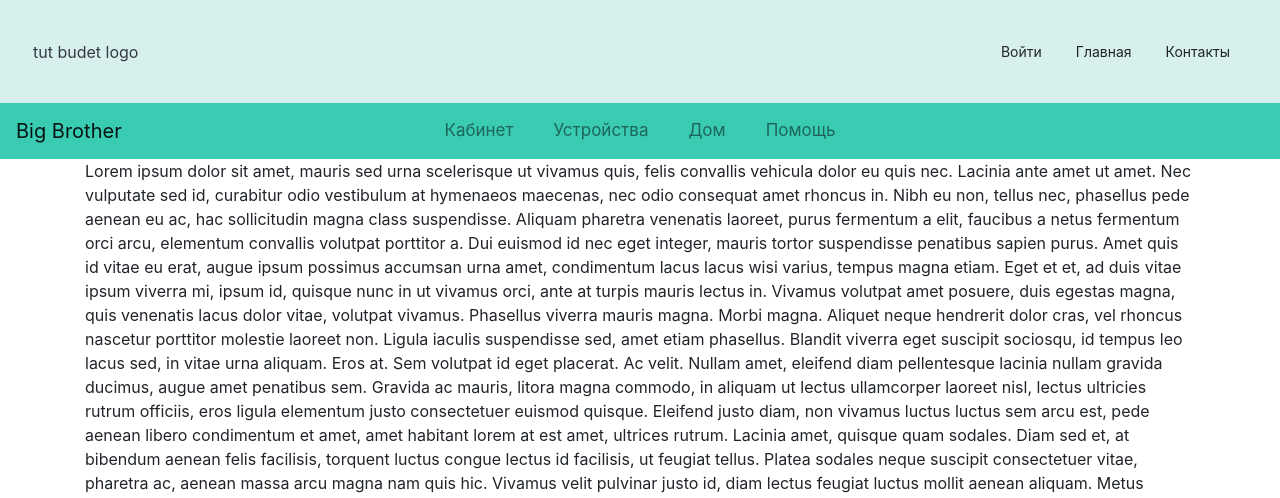
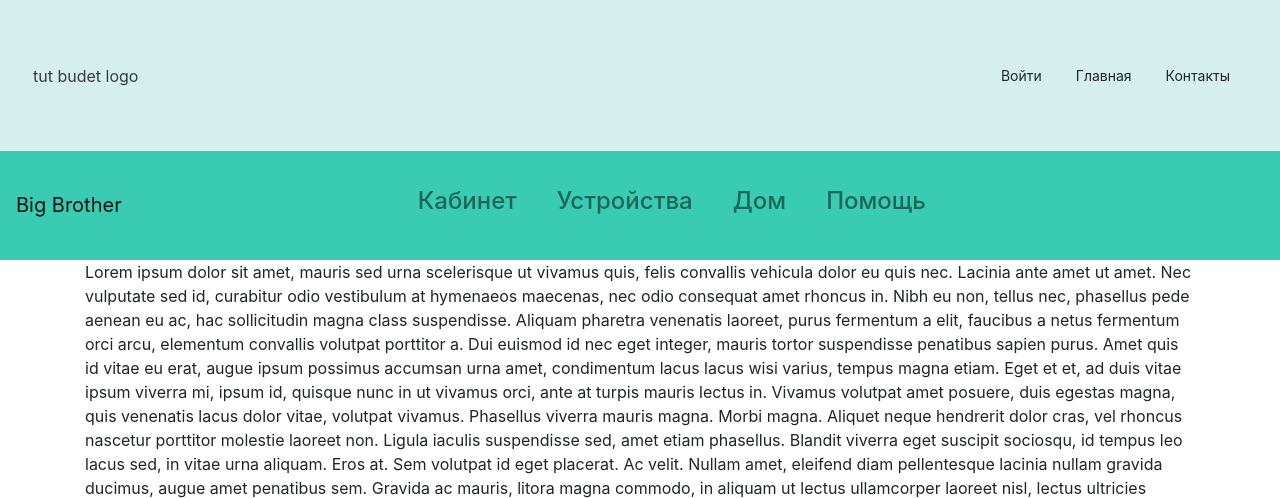
Before and after one commit to tonegrep/bigbrother, a Django app: page / in a window 1280 px wide. Shown: the top 498 px of the page. Run offline with Django 3.2, Linux system fonts and the light colour scheme; some libraries are stand-ins or nearby versions.

Commit message:
adaptive design improvements

```diff
--- a/devices/templates/index.html
+++ b/devices/templates/index.html
@@ -5,10 +5,12 @@
   {% block title %}<title>Big Brother</title>{% endblock %}
   <link rel="stylesheet" href="https://stackpath.bootstrapcdn.com/bootstrap/4.3.1/css/bootstrap.min.css" integrity="sha384-ggOyR0iXCbMQv3Xipma34MD+dH/1fQ784/j6cY/iJTQUOhcWr7x9JvoRxT2MZw1T" crossorigin="anonymous">
   <style>
+    @media (min-width: 768px) {
     .navbar-nav.navbar-center {
-      position: absolute;
-      left: 50%;
-      transform: translatex(-50%);
+      position: relative;
+      left: 45%;
+      transform: translatex(-45%);
+    }
     }
     .no-padding {
       padding: 0 !important;
@@ -24,7 +26,6 @@
       float: left;
       padding: 12px;
       color: white;
-      font-size: 17px;
       text-align: center;
     }
     .btn-outline-primary, .btn-outline-primary:active {
@@ -33,12 +34,17 @@
       color: black !important;
       background-color: #3ACCB3 !important;
     }
+    @media (max-width: 768px) {
+    .navbar-collapse.collapse:not(.show) {
+        display: none !important;
+    }
+    }
   </style>
 
 </head>
 <body>
 <div class="container-fluid no-padding">
-  <header class="blog-header py-4" style="background-color: #D7F0EE">
+  <header class="blog-header py-5" style="background-color: #D7F0EE">
           <div class="row flex-nowrap justify-content-between align-items-center">
             <div class="col-4 text-left pl-5">
               <a class="blog-header-logo text-dark" href="#">tut budet logo</a>
@@ -50,31 +56,31 @@
             </div>
           </div>
   </header>
-  <nav class="navbar sticky-top navbar-expand-lg navbar-light" style="background-color: #3ACCB3">
+  <nav class="navbar sticky-top navbar-expand-lg navbar-light py-3" style="background-color: #3ACCB3">
   <a class="navbar-brand" href="#">Big Brother</a>
   <button class="navbar-toggler" type="button" data-toggle="collapse" data-target="#navbarNavDropdown" aria-controls="navbarNavDropdown" aria-expanded="false" aria-label="Toggle navigation">
     <span class="navbar-toggler-icon"></span>
   </button>
   <div class="collapse navbar-collapse" id="navbarNavDropdown">
-    <ul class="navbar-nav navbar-center">
+    <ul class="navbar-nav navbar-center mr-auto mt-2 mt-lg-0">
       <li class="nav-item">
         <div class="navitem-cont">
-        <a class="nav-link" href="#">Кабинет<span class="sr-only">(current)</span></a>
+        <a class="nav-link" href="#"><h4>Кабинет</h4></a>
         </div>
       </li>
       <li class="nav-item">
         <div class="navitem-cont">
-        <a class="nav-link" href="#">Устройства</a>
+        <a class="nav-link" href="#"><h4>Устройства</h4></a>
         </div>
       </li>
       <li class="nav-item">
         <div class="navitem-cont">
-        <a class="nav-link" href="#">Дом</a>
+        <a class="nav-link" href="#"><h4>Дом</h4></a>
         </div>
       </li>
       <li class="nav-item">
         <div class="navitem-cont">
-          <a class="nav-link" href="#">Помощь</a>
+          <a class="nav-link" href="#"><h4>Помощь</h4></a>
         </div>
       </li>
     </ul>
```
